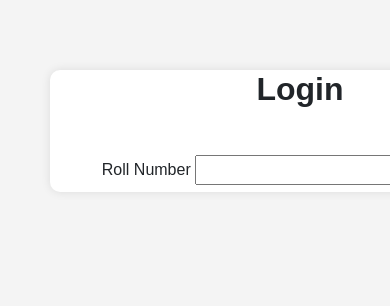
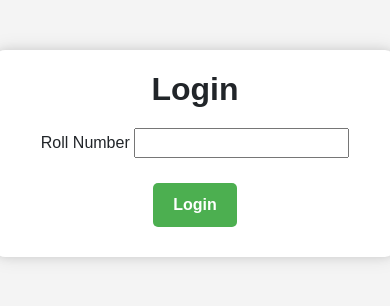
Before and after one commit to harshithravuri23/Attendance_Management_Project_DSS, a Flask app: page / in a window 390 px wide; the page is wider, and only the part inside the window is pictured. Shown: the top 306 px of that part. Run offline with Flask 3, Linux system fonts and the light colour scheme; some libraries are stand-ins or nearby versions.

Commit message:
Changed the Styles.css for responsive

```diff
--- a/static/styles.css
+++ b/static/styles.css
@@ -3,30 +3,24 @@
   background-color: #f4f4f4;
   text-align: center;
   padding: 50px;
-<<<<<<< HEAD
   display: flex;
   flex-direction: column;
   align-items: center;
   justify-content: center;
-=======
->>>>>>> 35c0d56a98448e4df7bcb030ec374482e24f8925
+
+
 
 }
 .login-container, .profile-section, .attendance-card {
+  width: 400px;
   background-color: white;
-<<<<<<< HEAD
   padding: 10px;
   margin: 10px 10px 10px 10px;
   border-radius: 10px;
   box-shadow: 0 0 10px rgba(0, 0, 0, 0.1), 0 0 20px rgba(0, 0, 0, 0.1);
-  width: 400px;
-=======
-  padding: 20px;
-  margin: 20px auto;
-  border-radius: 10px;
-  box-shadow: 0 0 10px rgba(0, 0, 0, 0.1);
-  width: 500px;
->>>>>>> 35c0d56a98448e4df7bcb030ec374482e24f8925
+  margin: 0;
+
+
 }
 
 
@@ -116,7 +110,6 @@
   transform: translateY(-2px);
   color: white;
   text-decoration: none;
-=======
   color: blue;
 
 }
```
